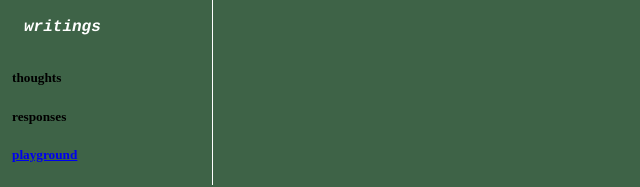
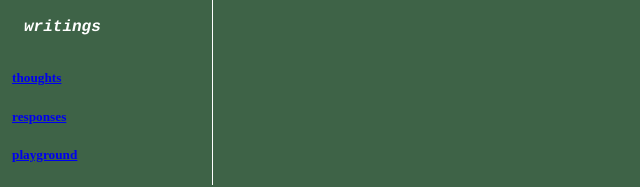
Before and after one commit to lilyzhaang/fafi, a plain HTML site: page yr2021/2021summer.html in a window 1280 px wide. Shown: the part 513-700 px from the top of the page, without its empty margins (0-640 px from the left). Drawn offline with Linux system fonts and the light colour scheme.

Commit message:
Update 2021summer.html

```diff
--- a/yr2021/2021summer.html
+++ b/yr2021/2021summer.html
@@ -43,6 +43,6 @@
     <h5><a href="yr2022/2022winter.html"> 2022 winter </a></h4>
     <h5><a href="yr2022/2022reads.html"> 2022 reads </a></h4>
     <h4> writings </h4>
-    <h5> thoughts </h4>
-    <h5> responses </h4>
+    <h5><a href="writings/thoughts.html"> thoughts </a></h4>
+    <h5><a href="writings/responses.html"> responses </a></h4>
     <h5><a href="playground/text.html"> playground </a> </h4>
```
